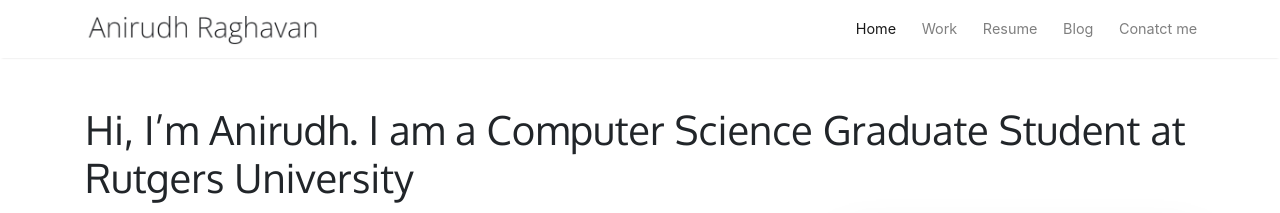
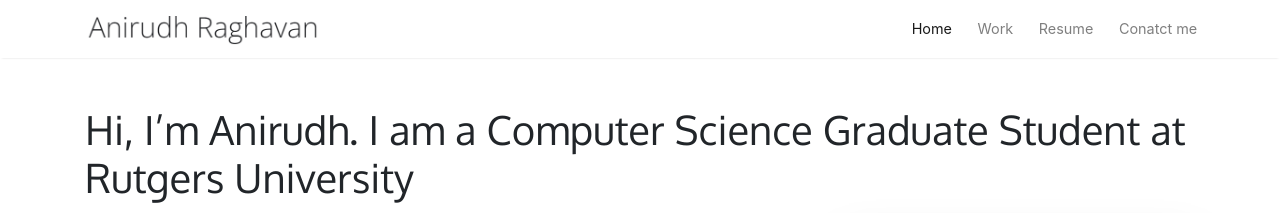
Before and after one commit to anirag2000/anirag2000.github.io, a Jekyll site: the page built from index.html, in a window 1280 px wide. Shown: the top 213 px of the page. Built offline with Jekyll 4.4.1, drawn with Linux system fonts in a browser that asks for light colours; nearby versions of some CDN libraries; the list of posts is cut into pages by our own code.

Commit message:
new menu~

```diff
--- a/_layouts/default.html
+++ b/_layouts/default.html
@@ -81,14 +81,10 @@
                     </li>
 
 
-                <li class="nav-item">
-                    <a class="nav-link" href="{{ site.baseurl }}/about">Blog</a>
-                    </li>
-
 
 
                     <li class="nav-item">
-                        <a class="nav-link" href="{{ site.baseurl }}/about">Conatct me</a>
+                        <a class="nav-link" href="{{ site.baseurl }}/">Conatct me</a>
                         </li>
 
 
```
